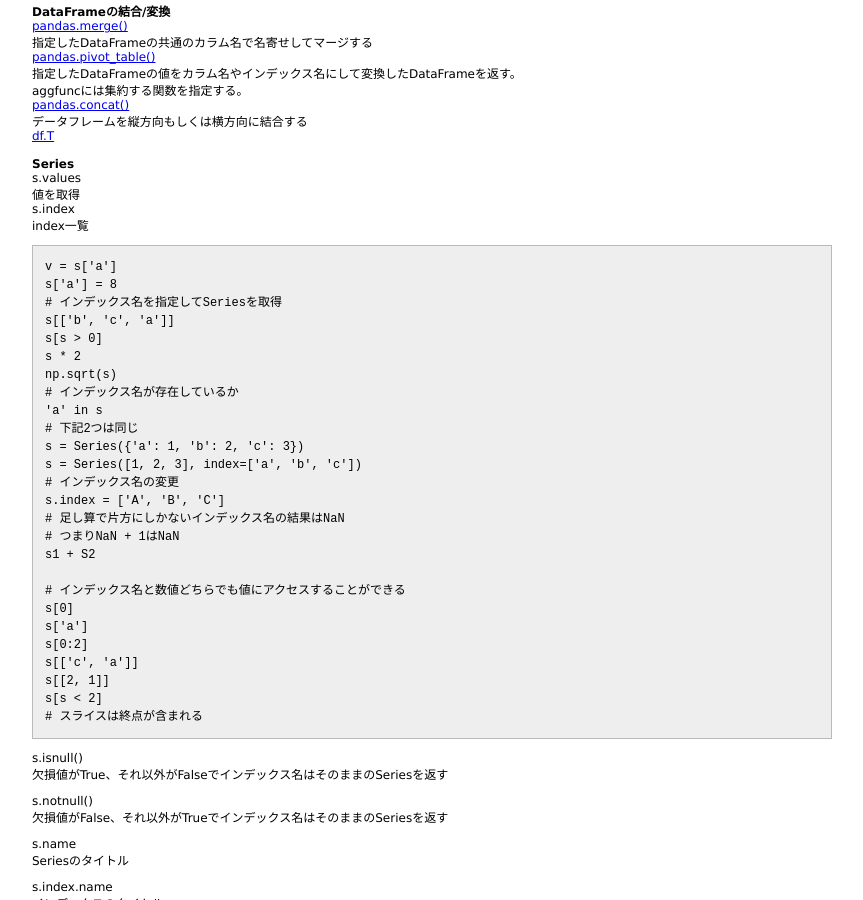
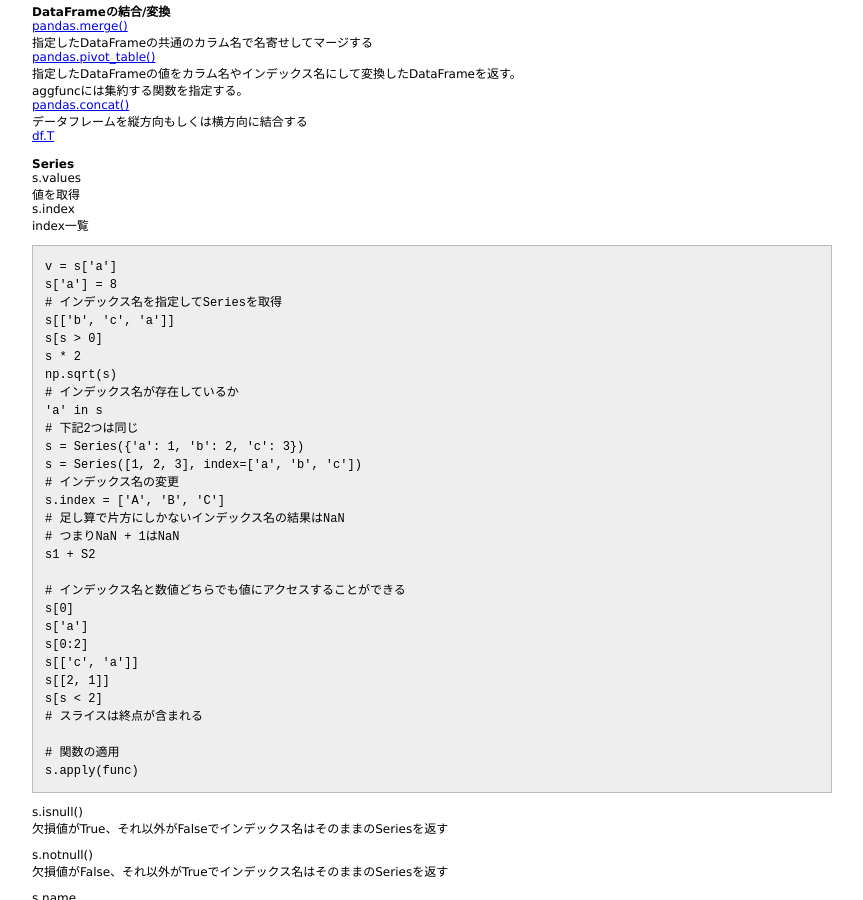
Before and after one commit to 38elements/38elements.github.com, a Jekyll site: the page built from _posts/2016-04-24-pandas.md, in a window 1280 px wide and 900 px high, scrolled down 2928 px. Shown: the whole window, without its empty margins (208-1071 px from the left). Built offline with Jekyll 4.4.1, drawn with Linux system fonts in a browser that asks for light colours.

Commit message:
Update 2016-04-24-pandas.md

````diff
--- a/_posts/2016-04-24-pandas.md
+++ b/_posts/2016-04-24-pandas.md
@@ -216,6 +216,9 @@ s[['c', 'a']]
 s[[2, 1]]
 s[s < 2]
 # スライスは終点が含まれる
+
+# 関数の適用
+s.apply(func)
 ```
 s.isnull()
 欠損値がTrue、それ以外がFalseでインデックス名はそのままのSeriesを返す
````
